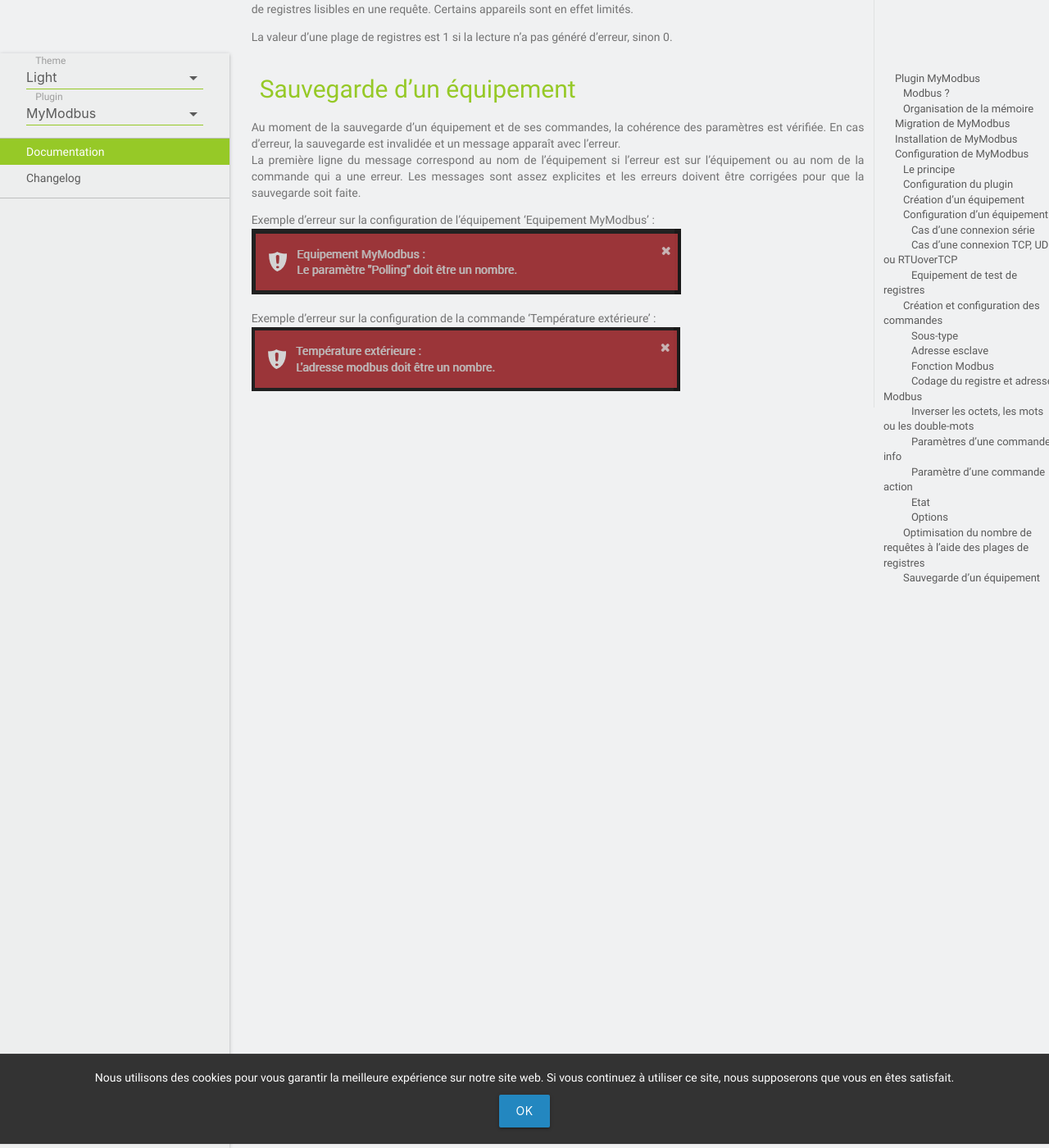
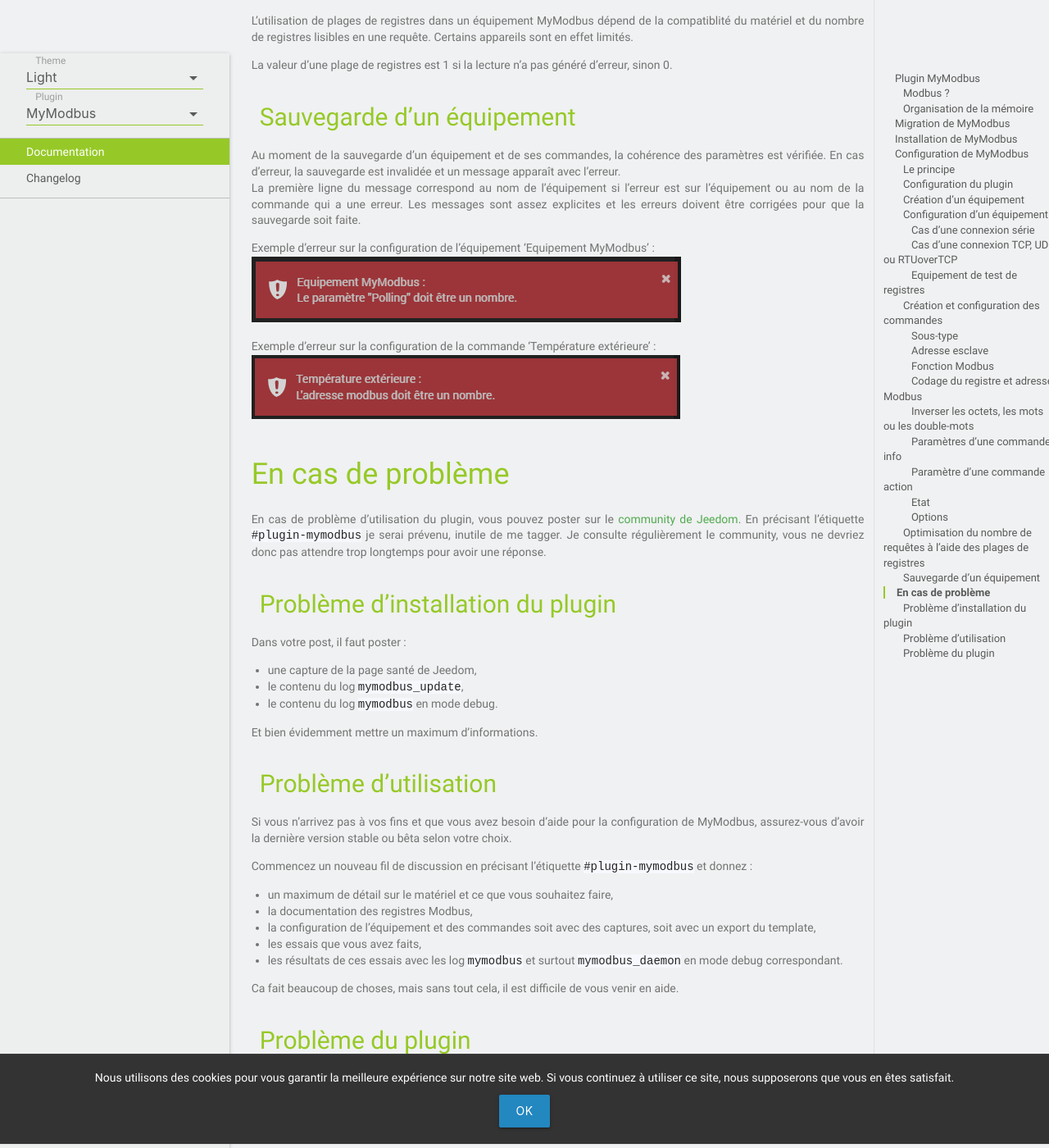
Before and after one commit to MrWaloo/jeedom-plugins-doc, a Jekyll site: the page built from docs/fr_FR/mymodbus_doc.md, in a window 1280 px wide and 1400 px high, scrolled down 16844 px. Shown: the whole window at 82% size. Built offline with Jekyll 4.4.1, drawn with Linux system fonts in a browser that asks for light colours; emoji names are drawn with the system emoji font; our own code applies the rules of GitHub Pages for plain Markdown files; some of the changed text lies outside the part shown.

Commit message:
Update mymodbus_doc.md

```diff
--- a/docs/fr_FR/mymodbus_doc.md
+++ b/docs/fr_FR/mymodbus_doc.md
@@ -7,6 +7,9 @@
 - Série en mode ASCII ou RTU
 
 Il est compatible avec plusieurs types d’appareil (automate, chaudière, VMC, onduleur, …).
+
+A la fin de cette page se trouvent les instructions à respecter pour poser une question sur le
+[community de Jeedom](https://community.jeedom.com/).
 
 ## Modbus ?
 
@@ -499,3 +502,39 @@
 
 Exemple d'erreur sur la configuration de la commande 'Température extérieure' :
 ![Erreur sur une commande](../images/mymodbus/Erreur_commande.png)
+
+# En cas de problème
+
+En cas de problème d'utilisation du plugin, vous pouvez poster sur le [community de Jeedom](https://community.jeedom.com/).
+En précisant l'étiquette `#plugin-mymodbus` je serai prévenu, inutile de me tagger. Je consulte régulièrement le community,
+vous ne devriez donc pas attendre trop longtemps pour avoir une réponse.
+
+## Problème d'installation du plugin
+
+Dans votre post, il faut poster :
+- une capture de la page santé de Jeedom,
+- le contenu du log `mymodbus_update`,
+- le contenu du log `mymodbus` en mode debug.
+
+Et bien évidemment mettre un maximum d'informations.
+
+## Problème d'utilisation
+
+Si vous n'arrivez pas à vos fins et que vous avez besoin d'aide pour la configuration de MyModbus, assurez-vous d'avoir la
+dernière version stable ou bêta selon votre choix.
+
+Commencez un nouveau fil de discussion en précisant l'étiquette `#plugin-mymodbus` et donnez :
+- un maximum de détail sur le matériel et ce que vous souhaitez faire,
+- la documentation des registres Modbus,
+- la configuration de l'équipement et des commandes soit avec des captures, soit avec un export du template,
+- les essais que vous avez faits,
+- les résultats de ces essais avec les log `mymodbus` et surtout `mymodbus_daemon` en mode debug correspondant.
+
+Ca fait beaucoup de choses, mais sans tout cela, il est difficile de vous venir en aide.
+
+## Problème du plugin
+
+Il se peut que le plugin ne fonctionne pas correctement, dans ce cas, il vous est possible de rapporter les erreurs sur le
+[community de Jeedom](https://community.jeedom.com/) dans un fil de discussion dédié ou de poster une *issue* sur le
+[dépôt github de MyModbus](https://github.com/MrWaloo/jeedom-mymodbus).
+Libre à vous de proposer ou non une PR de correction que j'étudierai.
```
